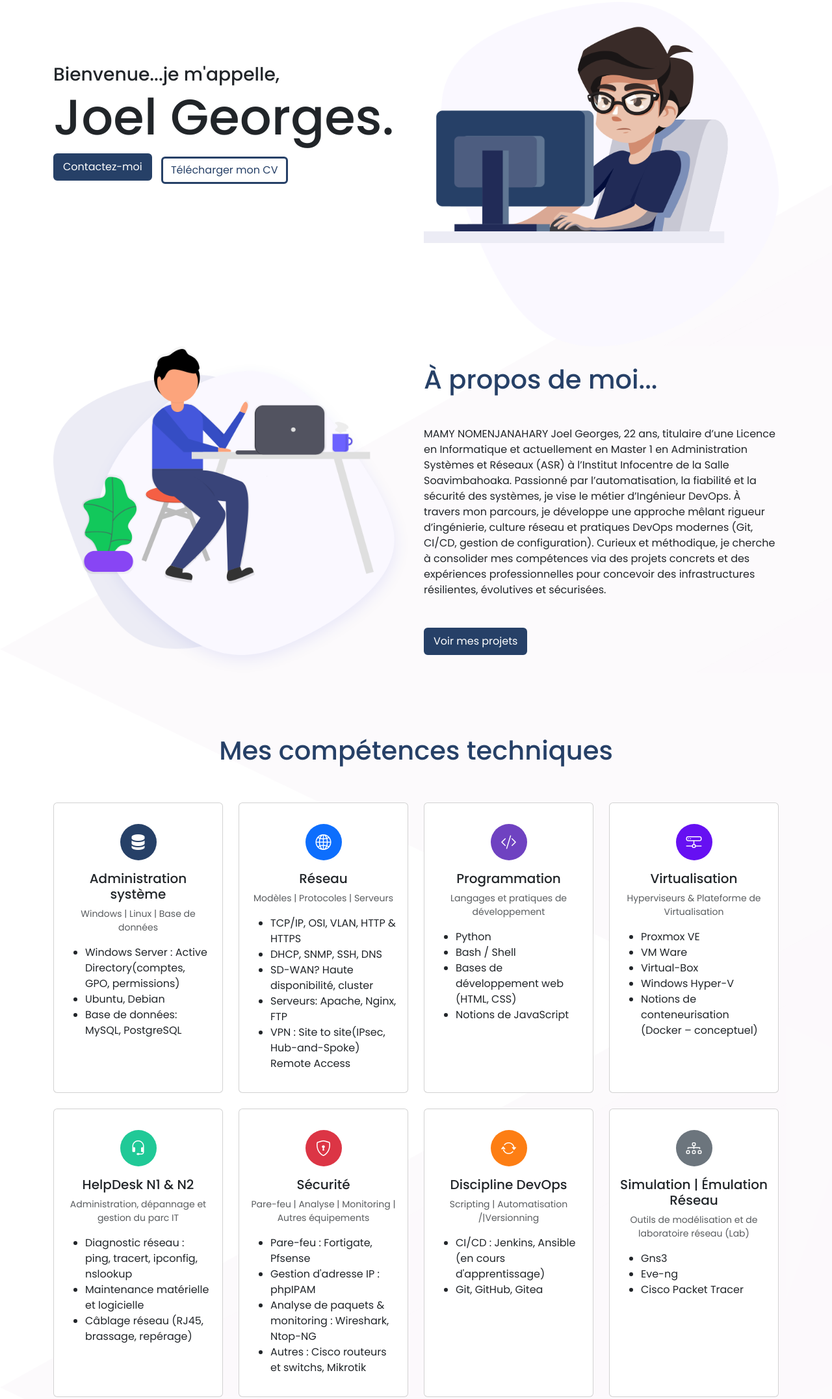
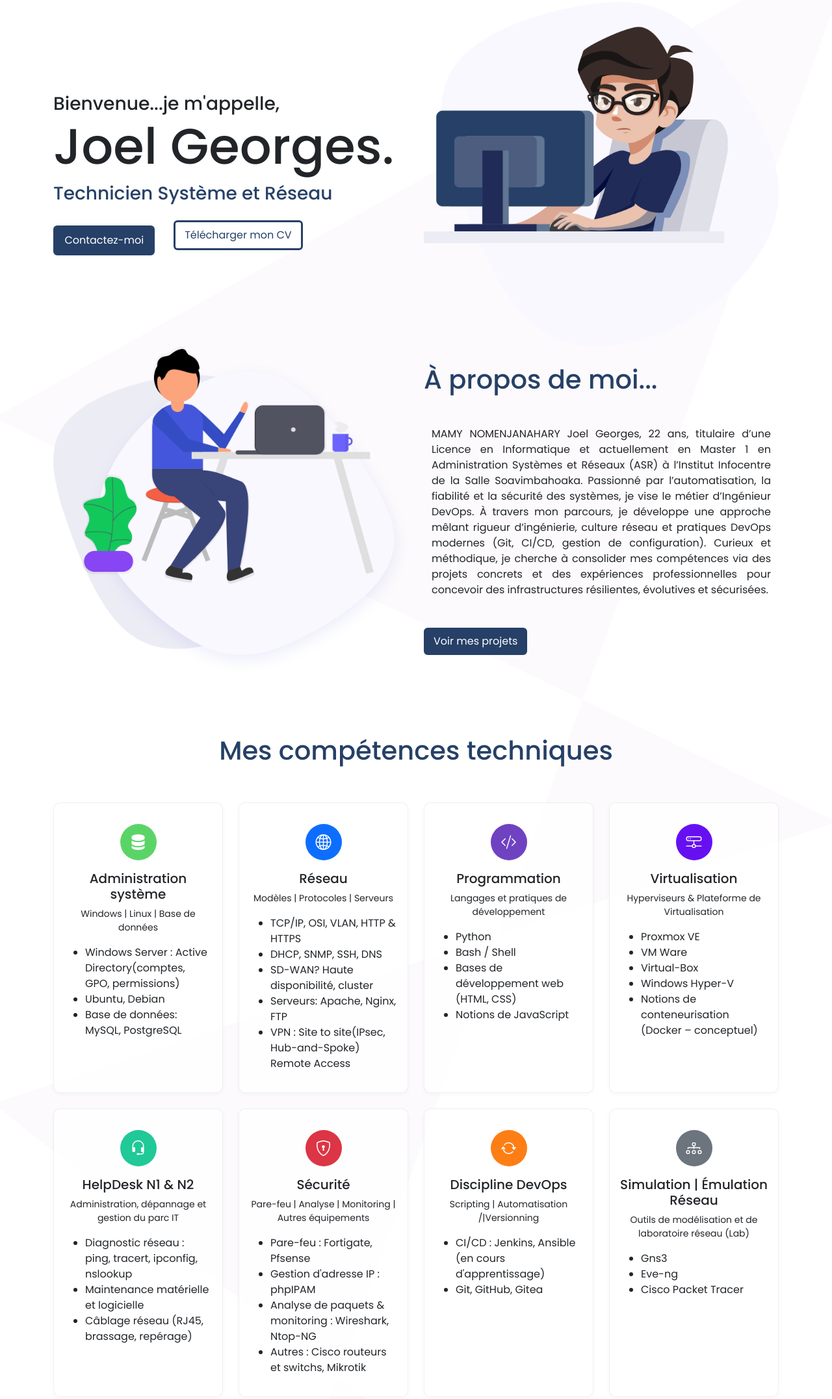
Before and after one commit to MamyJoel/my-portfolio, a plain HTML site: page index.html in a window 1280 px wide. Shown: the part 101-2254 px from the top of the page at 65% size. Drawn offline with nearby package versions, Linux system fonts and the light colour scheme.

Commit message:
commit kely eh

```diff
--- a/css/style.css
+++ b/css/style.css
@@ -2,7 +2,11 @@
      padding: 0;
      margin: 0;
      box-sizing: border-box;
+}
+body {
      background-image: url("../assets/bg.webp");
+     background-size: cover;
+     background-position: center;
      font-family: Poppins, sans-serif;
 }
 #navbarNav {
@@ -11,8 +15,8 @@
 /* Ajout : aligner les nav items à gauche et ajouter des espacements */
 .navbar .navbar-nav {
      margin-right: 0; /* remove fixed offset */
-     justify-content: flex-end; /* alignement à droite */
      gap: 1rem; /* espace entre les items */
+     /* let Bootstrap handle justification (remove forced flex-end) */
 }
 .navbar .navbar-nav .nav-link {
      padding-left: 0.5rem;
@@ -24,7 +28,7 @@
      border: #264067 3px solid;
 }
 #home #my-cv {
-     background-color: none;
+     background-color: transparent; /* was: none (invalid) */
      color: #264067;
      border: #264067 3px solid;
      margin-left: 10px;
@@ -46,16 +50,22 @@
      margin-top: 30px;
 }
 .skill-card {
-     border: 1px solid rgba(38, 64, 103, 0.12);
+     border: 1px solid rgba(38, 64, 103, 0.08); /* soft subtle border */
      border-radius: 10px;
-     transition: transform 0.15s ease, box-shadow 0.15s ease;
+     transition: transform 0.15s ease, box-shadow 0.15s ease, border-color 0.15s ease;
      background: rgba(255, 255, 255, 0.8);
      padding: 1rem;
+     box-shadow: 0 2px 6px rgba(38, 64, 103, 0.04); /* gentle base shadow */
 }
 .skill-card:hover {
      transform: translateY(-6px);
-     box-shadow: 0 8px 20px rgba(38, 64, 103, 0.12);
+     box-shadow: 0 8px 20px rgba(38, 64, 103, 0.25);
+     background-color: #264067;
+     color: whitesmoke;
+     /* keep hover border removed for a cleaner look on dark background */
+     border: none;
 }
+
 .skill-icon {
      display: inline-flex;
      align-items: center;
@@ -72,8 +82,8 @@
 
 /* couleurs contextuelles pour les icônes */
 .skill-icon.admin {
-     background-color: #264067;
-} /* Administration - bleu foncé */
+     background-color: #5bd467;
+}
 .skill-icon.network {
      background-color: #0d6efd;
 } /* Réseau - bleu bootstrap */
@@ -181,6 +191,7 @@
           height: 34px;
      }
 }
+
 @media (max-width: 768px) {
      /* stack and center navbar links in collapsed / non-collapsed view */
      .navbar .navbar-nav {
@@ -256,6 +267,15 @@
      #contact-me {
           margin-bottom: 10px;
      }
+     #my-cv {
+          margin-top: 0; /* override negative top-margin from previous rule */
+          margin-left: 12px;
+     }
+}
+@media (max-width: 382px) {
+     #contact-me {
+          margin-bottom: 10px;
+     }
 }
 /* accessibility / touch target improvement */
 @media (hover: none) {
@@ -264,3 +284,30 @@
           box-shadow: none;
      }
 }
+
+/* Override problematic desktop rules for buttons (>=769px) */
+@media (min-width: 769px) {
+     /* remove large negative offset applied to the whole block on desktop */
+     #home-text {
+          margin-top: 0; /* override -150px so content and buttons align */
+     }
+
+     /* ensure buttons align and have consistent spacing */
+     #home-text .btn {
+          display: inline-block;
+          vertical-align: middle;
+          margin-top: 1rem;
+          padding: 0.5rem 0.9rem;
+          border-radius: 6px;
+     }
+
+     /* keep primary/secondary spacing - avoid conflicting negative margins */
+     #home #contact-me {
+          margin-right: 12px;
+          margin-bottom: 0; /* override any existing bottom margin */
+     }
+     #home #my-cv {
+          margin-top: 0; /* override negative top-margin from previous rule */
+          margin-left: 12px;
+     }
+}
--- a/index.html
+++ b/index.html
@@ -4,12 +4,12 @@
           <meta charset="utf-8" />
           <meta name="viewport" content="width=device-width, initial-scale=1" />
           <title>My portfolio</title>
-          <link rel="stylesheet" href="css/style.css" />
           <link rel="preconnect" href="https://fonts.googleapis.com" />
           <link rel="preconnect" href="https://fonts.gstatic.com" crossorigin />
           <link href="https://fonts.googleapis.com/css2?family=Poppins:ital,wght@0,100;0,200;0,300;0,400;0,500;0,600;0,700;0,800;0,900;1,100;1,200;1,300;1,400;1,500;1,600;1,700;1,800;1,900&display=swap" rel="stylesheet" />
           <link href="https://cdn.jsdelivr.net/npm/bootstrap@5.3.8/dist/css/bootstrap.min.css" rel="stylesheet" integrity="sha384-sRIl4kxILFvY47J16cr9ZwB07vP4J8+LH7qKQnuqkuIAvNWLzeN8tE5YBujZqJLB" crossorigin="anonymous" />
           <link href="https://cdn.jsdelivr.net/npm/bootstrap-icons@1.10.5/font/bootstrap-icons.css" rel="stylesheet" />
+          <link rel="stylesheet" href="css/style.css" />
      </head>
      <body>
           <!-- NAVBAR-->
@@ -47,6 +47,7 @@
                          <div class="col-md-6 " id="home-text">
                               <h1>Bienvenue...je m'appelle,</h1>
                               <h2 id="joel" class="mb-3">Joel Georges.</h2>
+                              <h3 id="joel" class="mb-3" style="color: #264067;">Technicien Système et Réseau</h3>
                               <a href="#contact" class="btn" id="contact-me">Contactez-moi</a>
                               <a href="#cv" class="btn" id="my-cv">Télécharger mon CV</a>
                          </div>
@@ -60,17 +61,16 @@
           <section id="about">
                <div class="container">
                     <div class="row align-items-center">
-                         <div class="col-md-6">
+                         <div class="col-md-6" id="about-image">
                               <img src="assets/about.webp" alt="About Image" class="img-fluid" />
                          </div>
                          <div class="col-md-6" id="about-text">
                               <h1 class="mb-5" style="color: #264067;">À propos de moi...</h1>
-                              <p>
-                                  MAMY NOMENJANAHARY Joel Georges, 22 ans, titulaire d’une Licence en Informatique et actuellement en Master 1 en Administration Systèmes et Réseaux (ASR) à
-                                  l’Institut Infocentre de la Salle Soavimbahoaka. Passionné par l’automatisation, la fiabilité et la sécurité des systèmes, je vise le métier d’Ingénieur DevOps.
-
-                                À travers mon parcours, je développe une approche mêlant rigueur d’ingénierie, culture réseau et pratiques DevOps modernes (Git, CI/CD, gestion de configuration).
-                                Curieux et méthodique, je cherche à consolider mes compétences via des projets concrets et des expériences professionnelles pour concevoir des infrastructures résilientes, évolutives et sécurisées.</p>
+                              <p style="text-align: justify;" class="container">
+                                   MAMY NOMENJANAHARY Joel Georges, 22 ans, titulaire d’une Licence en Informatique et actuellement en Master 1 en Administration Systèmes et Réseaux (ASR) à l’Institut Infocentre de la Salle Soavimbahoaka. Passionné par l’automatisation, la fiabilité et la sécurité
+                                   des systèmes, je vise le métier d’Ingénieur DevOps. À travers mon parcours, je développe une approche mêlant rigueur d’ingénierie, culture réseau et pratiques DevOps modernes (Git, CI/CD, gestion de configuration). Curieux et méthodique, je cherche à consolider mes
+                                   compétences via des projets concrets et des expériences professionnelles pour concevoir des infrastructures résilientes, évolutives et sécurisées.
+                              </p>
                               <a href="#experience" class="btn" id="view-projects">Voir mes projets</a>
                          </div>
                     </div>
@@ -81,11 +81,11 @@
                <div class="container">
                     <h1 class="py-5 text-center" style="color:#264067;">Mes compétences techniques</h1>
                     <div class="row">
-                         <div class="col-12 col-sm-6 col-md-4 col-lg-3 mb-4">
+                         <div class="col-12 col-sm-6 col-md-6 col-lg-3 mb-4">
                               <div class="card skill-card h-100 text-center p-3">
                                    <i class="bi bi-server skill-icon my-3 admin" aria-hidden="true"></i>
                                    <h5 class="card-title">Administration système</h5>
-                                   <p class="card-text small text-muted">Windows | Linux | Base de données</p>
+                                   <p class="card-text small">Windows | Linux | Base de données</p>
                                    <ul style="text-align: left;">
                                         <li>Windows Server : Active Directory(comptes, GPO, permissions)</li>
                                         <li>Ubuntu, Debian</li>
@@ -93,11 +93,11 @@
                                    </ul>
                               </div>
                          </div>
-                         <div class="col-12 col-sm-6 col-md-4 col-lg-3 mb-4">
+                         <div class="col-12 col-sm-6 col-md-6 col-lg-3 mb-4">
                               <div class="card skill-card h-100 text-center p-3">
                                    <i class="bi bi-globe2 skill-icon my-3 network" aria-hidden="true"></i>
                                    <h5 class="card-title">Réseau</h5>
-                                   <p class="card-text small text-muted">Modèles | Protocoles | Serveurs</p>
+                                   <p class="card-text small">Modèles | Protocoles | Serveurs</p>
                                    <ul style="text-align: left;">
                                         <li>TCP/IP, OSI, VLAN, HTTP & HTTPS</li>
                                         <li>DHCP, SNMP, SSH, DNS</li>
@@ -107,23 +107,24 @@
                                    </ul>
                               </div>
                          </div>
-                         <div class="col-12 col-sm-6 col-md-4 col-lg-3 mb-4">
+                         <div class="col-12 col-sm-6 col-md-6 col-lg-3 mb-4">
                               <div class="card skill-card h-100 text-center p-3">
                                    <i class="bi bi-code-slash skill-icon my-3 code" aria-hidden="true"></i>
                                    <h5 class="card-title">Programmation</h5>
-                                   <p class="card-text small text-muted">Langages et pratiques de développement</p>
+                                   <p class="card-text small">Langages et pratiques de développement</p>
                                    <ul style="text-align: left;">
                                         <li>Python</li>
                                         <li>Bash / Shell</li>
                                         <li>Bases de développement web (HTML, CSS)</li>
                                         <li>Notions de JavaScript</li>
+                                   </ul>
                               </div>
                          </div>
-                         <div class="col-12 col-sm-6 col-md-4 col-lg-3 mb-4">
+                         <div class="col-12 col-sm-6 col-md-6 col-lg-3 mb-4">
                               <div class="card skill-card h-100 text-center p-3">
                                    <i class="bi bi-hdd-network skill-icon my-3 virtual" aria-hidden="true"></i>
                                    <h5 class="card-title">Virtualisation</h5>
-                                   <p class="card-text small text-muted">Hyperviseurs & Plateforme de Virtualisation</p>
+                                   <p class="card-text small">Hyperviseurs & Plateforme de Virtualisation</p>
                                    <ul style="text-align: left;">
                                         <li>Proxmox VE</li>
                                         <li>VM Ware</li>
@@ -133,11 +134,11 @@
                                    </ul>
                               </div>
                          </div>
-                         <div class="col-12 col-sm-6 col-md-4 col-lg-3 mb-4">
+                         <div class="col-12 col-sm-6 col-md-6 col-lg-3 mb-4">
                               <div class="card skill-card h-100 text-center p-3">
                                    <i class="bi bi-headset skill-icon my-3 helpdesk" aria-hidden="true"></i>
                                    <h5 class="card-title">HelpDesk N1 & N2</h5>
-                                   <p class="card-text small text-muted">Administration, dépannage et gestion du parc IT</p>
+                                   <p class="card-text small">Administration, dépannage et gestion du parc IT</p>
                                    <ul style="text-align: left;">
                                         <li>Diagnostic réseau : ping, tracert, ipconfig, nslookup</li>
                                         <li>Maintenance matérielle et logicielle</li>
@@ -145,36 +146,35 @@
                                    </ul>
                               </div>
                          </div>
-                         <div class="col-12 col-sm-6 col-md-4 col-lg-3 mb-4">
+                         <div class="col-12 col-sm-6 col-md-6 col-lg-3 mb-4">
                               <div class="card skill-card h-100 text-center p-3">
                                    <i class="bi bi-shield-lock skill-icon my-3 security" aria-hidden="true"></i>
                                    <h5 class="card-title">Sécurité</h5>
-                                   <p class="card-text small text-muted">Pare-feu | Analyse | Monitoring | Autres équipements</p>
+                                   <p class="card-text small">Pare-feu | Analyse | Monitoring | Autres équipements</p>
                                    <ul style="text-align: left;">
                                         <li>Pare-feu : Fortigate, Pfsense</li>
                                         <li>Gestion d'adresse IP : phpIPAM</li>
                                         <li>Analyse de paquets & monitoring : Wireshark, Ntop-NG</li>
                                         <li>Autres : Cisco routeurs et switchs, Mikrotik</li>
-
                                    </ul>
                               </div>
                          </div>
-                         <div class="col-12 col-sm-6 col-md-4 col-lg-3 mb-4">
+                         <div class="col-12 col-sm-6 col-md-6 col-lg-3 mb-4">
                               <div class="card skill-card h-100 text-center p-3">
                                    <i class="bi bi-arrow-repeat skill-icon my-3 devops" aria-hidden="true"></i>
                                    <h5 class="card-title">Discipline DevOps</h5>
-                                   <p class="card-text small text-muted">Scripting | Automatisation /|Versionning</p>
+                                   <p class="card-text small">Scripting | Automatisation /|Versionning</p>
                                    <ul style="text-align: left;">
                                         <li>CI/CD : Jenkins, Ansible (en cours d'apprentissage)</li>
                                         <li>Git, GitHub, Gitea</li>
                                    </ul>
                               </div>
                          </div>
-                         <div class="col-12 col-sm-6 col-md-4 col-lg-3 mb-4">
+                         <div class="col-12 col-sm-6 col-md-6 col-lg-3 mb-4">
                               <div class="card skill-card h-100 text-center p-3">
                                    <i class="bi bi-diagram-3 skill-icon my-3 sim" aria-hidden="true"></i>
                                    <h5 class="card-title">Simulation | Émulation Réseau</h5>
-                                   <p class="card-text small text-muted">Outils de modélisation et de laboratoire réseau (Lab)</p>
+                                   <p class="card-text small">Outils de modélisation et de laboratoire réseau (Lab)</p>
                                    <ul style="text-align: left;">
                                         <li>Gns3</li>
                                         <li>Eve-ng</li>
@@ -190,7 +190,7 @@
                     <h1 class="py-5 " style="color:#264067; right: 0;">Expériences (stages)</h1>
                     <div class="row g-4 mb-5">
                          <!-- Stage 1 -->
-                         <div class="col-12 col-md-6 col-lg-4">
+                         <div class="col-12 col-md-6 col-lg-6">
                               <div class="card exp-card h-100 p-3">
                                    <div class="d-flex justify-content-between align-items-start mb-2">
                                         <div class="fw-bold">Stage Réseau - CIDST TSIMBAZAZA</div>
@@ -203,7 +203,7 @@
                               </div>
                          </div>
                          <!-- Stage 2 -->
-                         <div class="col-12 col-md-6 col-lg-4">
+                         <div class="col-12 col-md-6 col-lg-6">
                               <div class="card exp-card h-100 p-3">
                                    <div class="d-flex justify-content-between align-items-start mb-2">
                                         <div class="fw-bold">Stage Administration système - CENHOSOA Soavinandriana</div>
@@ -216,7 +216,7 @@
                               </div>
                          </div>
                          <!-- Stage 3 -->
-                         <div class="col-12 col-md-6 col-lg-4">
+                         <div class="col-12 col-md-12 col-lg-12">
                               <div class="card exp-card h-100 p-3">
                                    <div class="d-flex justify-content-between align-items-start mb-2">
                                         <div class="fw-bold">Stage Administration Système & Réseau - FID Direction Générale</div>
@@ -224,21 +224,24 @@
                                    </div>
                                    <div class="text-muted small mb-2">Antananarivo - Andrefana Ambohijanahary</div>
                                    <p class="mb-2">Projet pricipal : Conception et implementation d'une architecture réseau sécurisée hautement disponible basé sur un cluster de pare-feu FortiGate</p>
-                                   <p class="mb-2">Mission secondaire : Intervention et support utilisateur N1 & N2(Dévérouillage compte utilisateurs, Installation de logiciel nécessitant une élévation de permissions, cablage et mise en réseau des équipements,application de messagerie...), Gestion d'adresse IPv4</p>
+                                   <p class="mb-2">
+                                        Mission secondaire : Intervention et support utilisateur N1 & N2(Dévérouillage compte utilisateurs, Installation de logiciel nécessitant une élévation de permissions, cablage et mise en réseau des équipements,application de messagerie...), Gestion d'adresse
+                                        IPv4
+                                   </p>
                                    <div class="exp-techs"><strong>Outils :</strong> FortiGate, Gns3, phpIPAM, Active Directory, Proxmox-VE...</div>
                               </div>
                          </div>
                     </div>
                </div>
           </section>
-          <footer id="contact" class="py-5 text-white">
+          <footer id="contact" class="text-white">
                <div class="container">
                     <h1 class="py-5 text-center" style="color:#ffffff;">Contacts & réseaux</h1>
                     <div class="row">
                          <div class="col-md-4 mb-4">
                               <h5>Contacts</h5>
-                              <p class="mb-1"><i class="bi bi-telephone-fill"></i> Tel : <a href="tel:+261 38 52 388 48" class="text-white">+261 00 000 000</a></p>
-                              <p class="mb-1"><i class="bi bi-whatsapp"></i> WhatsApp : <a href="https://wa.me/261339037076" target="_blank" class="text-white">+261 00 000 000</a></p>
+                              <p class="mb-1"><i class="bi bi-telephone-fill"></i> Tel : <a href="tel:+261 38 52 388 48" class="text-white">+261 38 52 388 48</a></p>
+                              <p class="mb-1"><i class="bi bi-whatsapp"></i> WhatsApp : <a href="https://wa.me/261339037076" target="_blank" class="text-white">+261 33 90 370 76</a></p>
                               <p class="mb-1"><i class="bi bi-geo-alt-fill"></i> Adresse : Lot GVI 67-32 ANKANDRINA</p>
                          </div>
 
@@ -252,10 +255,10 @@
                               <h5>Envoyer un message</h5>
                               <form class="contact-form" action="mailto:joelgeorges0901@gmail.com" method="post" enctype="text/plain" target="_blank">
                                    <div class="mb-2">
-                                        <input type="text" name="Nom" class="form-control" placeholder="Votre nom" required>
+                                        <input type="text" name="Nom" class="form-control" placeholder="Votre nom" required />
                                    </div>
                                    <div class="mb-2">
-                                        <input type="email" name="Email" class="form-control" placeholder="Votre email" required>
+                                        <input type="email" name="Email" class="form-control" placeholder="Votre email" required />
                                    </div>
                                    <div class="mb-2">
                                         <textarea name="Message" rows="4" class="form-control" placeholder="Votre message" required></textarea>
@@ -266,22 +269,24 @@
                     </div>
                     <!-- logos des outils (placer PNGs dans assets/logos/) -->
                     <div class="footer-logos mt-3">
-                         <img src="assets/logos/phpipam.png" alt="phpIPAM">
-                         <img src="assets/logos/python.png" alt="Python">
-                         <img src="assets/logos/fortinet.png" alt="FortiGate">
-                         <img src="assets/logos/pfsense.png" alt="pfSense">
-                         <img src="assets/logos/ubuntu.png" alt="Ubuntu">
-                         <img src="assets/logos/ansible.png" alt="Ansible">
-                         <img src="assets/logos/proxmox.png" alt="Proxmox">
-                         <img src="assets/logos/gns3.jpg" alt="GNS3">
-                         <img src="assets/logos/jenkins.png" alt="Jenkins">
-                         <img src="assets/logos/git.jpg" alt="Git">
-                         <img src="assets/logos/docker.png" alt="Docker">
+                         <img src="assets/logos/phpipam.png" alt="phpIPAM" />
+                         <img src="assets/logos/python.png" alt="FortiGate" />
+                         <img src="assets/logos/fortinet.png" alt="FortiGate" />
+                         <img src="assets/logos/pfsense.png" alt="pfSense" />
+                         <img src="assets/logos/ubuntu.png" alt="Ubuntu" />
+                         <img src="assets/logos/ansible.png" alt="Ansible" />
+                         <img src="assets/logos/proxmox.png" alt="Proxmox" />
+                         <img src="assets/logos/gns3.jpg" alt="GNS3" />
+                         <img src="assets/logos/jenkins.png" alt="Jenkins" />
+                         <img src="assets/logos/git.jpg" alt="Git" />
+                         <img src="assets/logos/docker.png" alt="Docker" />
                     </div>
                     <div class="text-center mt-3 small text-white-50">© <span id="year"></span> Joel Georges</div>
                </div>
           </footer>
           <script src="https://cdn.jsdelivr.net/npm/bootstrap@5.3.8/dist/js/bootstrap.bundle.min.js" integrity="sha384-FKyoEForCGlyvwx9Hj09JcYn3nv7wiPVlz7YYwJrWVcXK/BmnVDxM+D2scQbITxI" crossorigin="anonymous"></script>
-          <script>document.getElementById('year').textContent = new Date().getFullYear();</script>
+          <script>
+               document.getElementById('year').textContent = new Date().getFullYear();
+          </script>
      </body>
 </html>
```
Also changed, not shown: Capture d'écran 2026-01-19 234020.png (added). Lines whose indentation alone changed are shown as unchanged.
